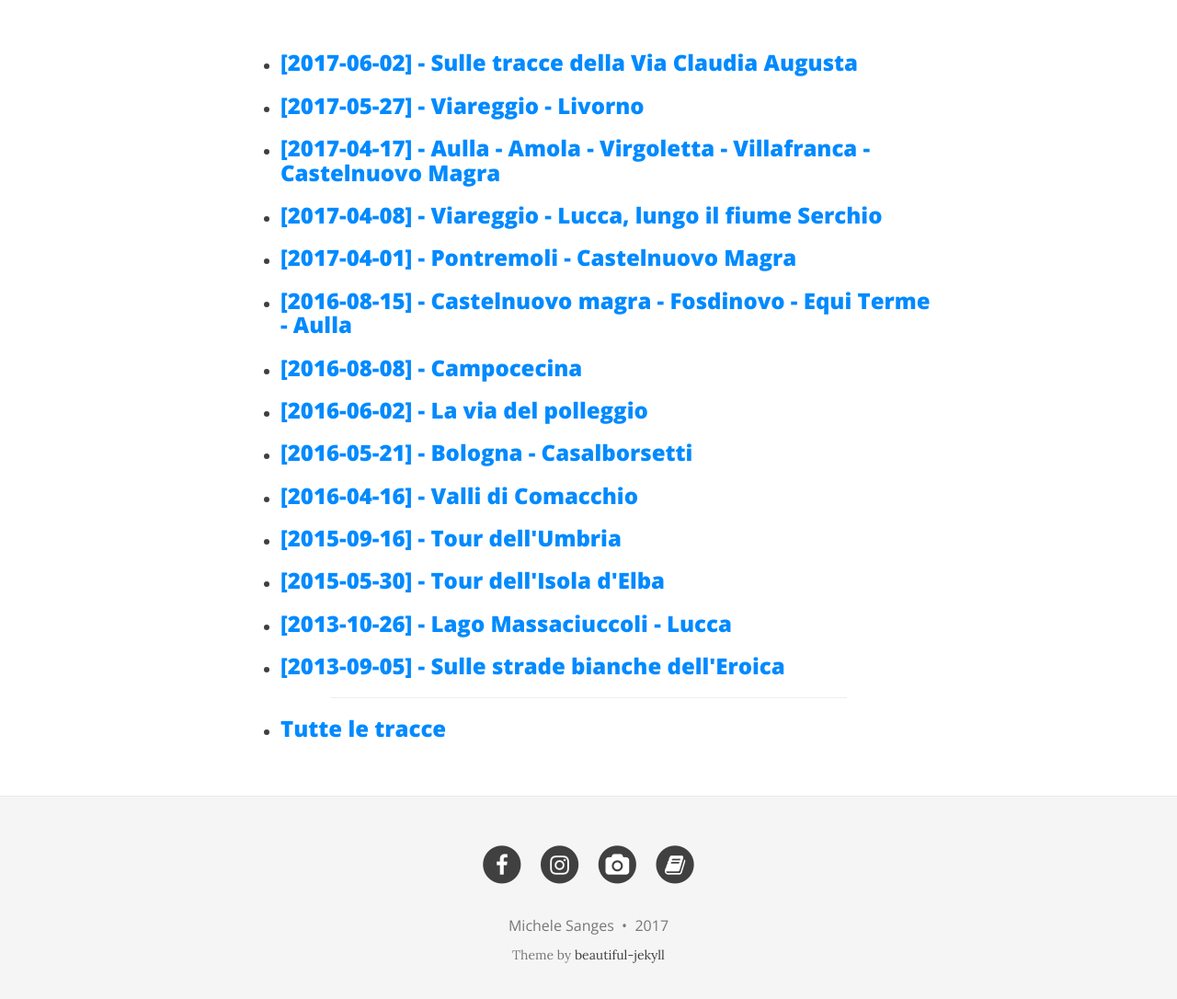
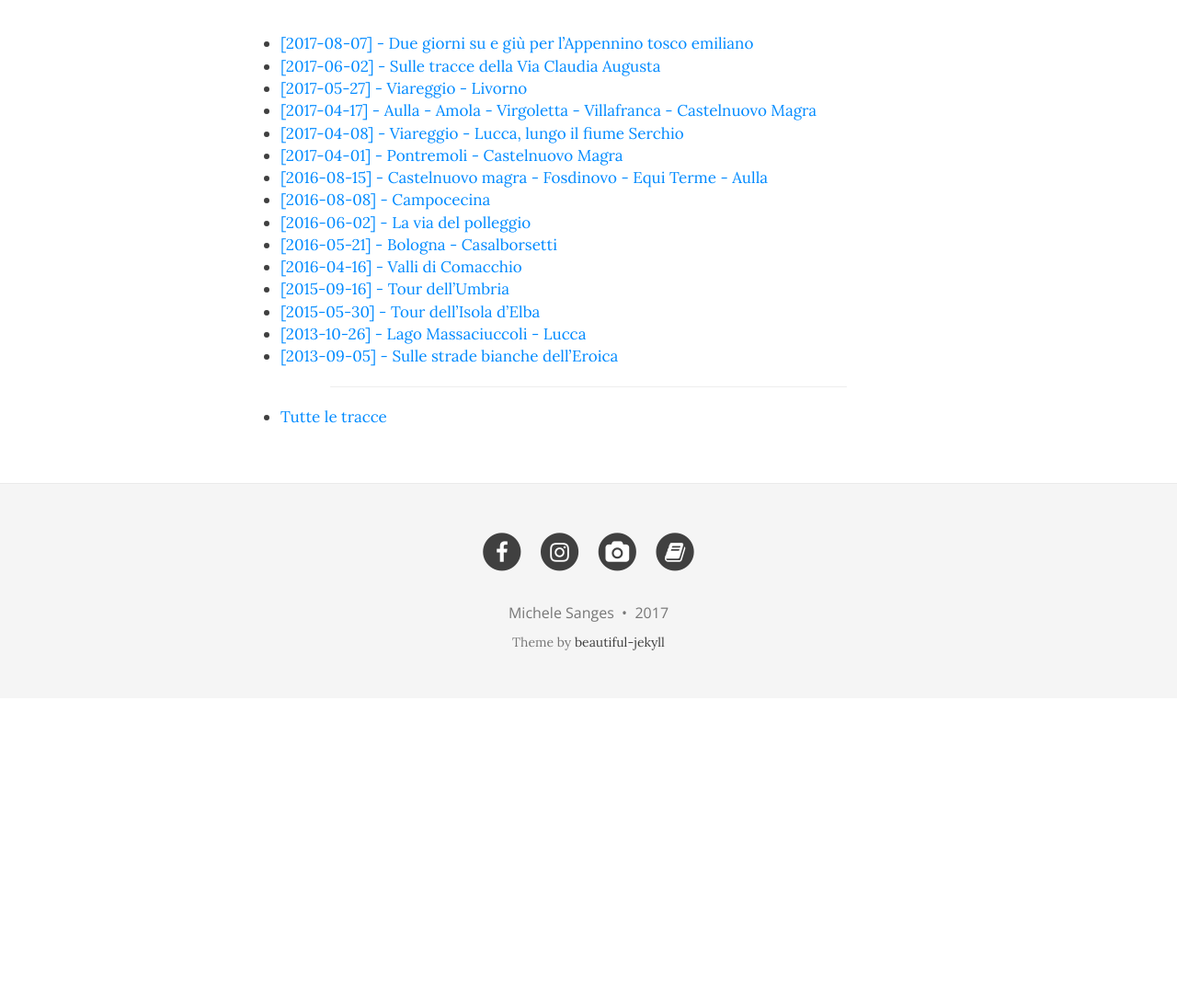
Before and after one commit to michelesanges/michelesanges.github.io, a Jekyll site: the page built from cicloturismo.md, in a window 1280 px wide and 1400 px high, scrolled down 671 px. Shown: the part 301-1387 px from the top of the window at 92% size. Built offline with Jekyll 4.4.1, drawn with Linux system fonts in a browser that asks for light colours; nearby versions of some CDN libraries; after the commit the page ends 1731 px from its top, so only the background shows below that.

Commit message:
Modifica di tracks e cicloturismo

```diff
--- a/cicloturismo.md
+++ b/cicloturismo.md
@@ -4,21 +4,21 @@ title: Cicloturismo
 subtitle: Il termine traccia denota solitamente un segno, un'orma o una scia, ma possiede diversi altri significati.
 bigimg: https://goo.gl/cPKT5w
 ---
-
-- <h3><a href="https://drive.google.com/open?id=1hj3sWT_fr3Ge119nEvXzRD_FIdM&usp=sharing" target="_blank">[2017-06-02] - Sulle tracce della Via Claudia Augusta</a></h3>
-- <h3><a href="https://drive.google.com/open?id=1m-C9PGES7bLrPu0gbruAaU6GacA&usp=sharing" target="_blank">[2017-05-27] - Viareggio - Livorno</a></h3>
-- <h3><a href="https://drive.google.com/open?id=1xGrzhtjdLYF_zswTsfnfGwlPyow&usp=sharing" target="_blank">[2017-04-17] - Aulla - Amola - Virgoletta - Villafranca - Castelnuovo Magra</a></h3>
-- <h3><a href="https://drive.google.com/open?id=1KarbCXSjhfjT-JXdQlYG-2_-XGc&usp=sharing" target="_blank">[2017-04-08] - Viareggio - Lucca, lungo il fiume Serchio</a></h3>
-- <h3><a href="https://drive.google.com/open?id=1wOLIDFFEBJZF10umCtSjSrZ1lq8&usp=sharing" target="_blank">[2017-04-01] - Pontremoli - Castelnuovo Magra</a></h3>
-- <h3><a href="https://drive.google.com/open?id=1xvuLJJB35LNyThXZ-8sD9m0CpVE&usp=sharing" target="_blank">[2016-08-15] - Castelnuovo magra - Fosdinovo - Equi Terme - Aulla</a></h3>
-- <h3><a href="https://drive.google.com/open?id=1oRC8jGOxfGSZ1sPGiUeqbCFEbIQ&usp=sharing" target="_blank">[2016-08-08] - Campocecina</a></h3>
-- <h3><a href="https://drive.google.com/open?id=1cdFs43xWW_7_O9ucBDpPOkYXX6A&usp=sharing" target="_blank">[2016-06-02] - La via del polleggio</a></h3>
-- <h3><a href="https://drive.google.com/open?id=1Ga2C1ro7J0g-n8TUDnblOP8f0ls&usp=sharing" target="_blank">[2016-05-21] - Bologna - Casalborsetti</a></h3>
-- <h3><a href="https://drive.google.com/open?id=11sB4F4Par19TgiNMzytU75Pn5kc&usp=sharing" target="_blank">[2016-04-16] - Valli di Comacchio</a></h3>
-- <h3><a href="https://drive.google.com/open?id=1q9x-WGZSyVwA9mUGt2RYapILjes&usp=sharing" target="_blank">[2015-09-16] - Tour dell'Umbria</a></h3>
-- <h3><a href="https://drive.google.com/open?id=1Q4jkeLe5KafmOrMhnDVWsbMWh6U&usp=sharing" target="_blank">[2015-05-30] - Tour dell'Isola d'Elba</a></h3>
-- <h3><a href="https://drive.google.com/open?id=1WSDh3--R4NSNzPPQ-YOB0YDv6FM&usp=sharing" target="_blank">[2013-10-26] - Lago Massaciuccoli - Lucca</a></h3>
-- <h3><a href="https://drive.google.com/open?id=1HEbczwzu4U1_5NzpV0zYkfC15uw&usp=sharing" target="_blank">[2013-09-05] - Sulle strade bianche dell'Eroica</a></h3>
+- <a href="https://drive.google.com/open?id=13vrIVpfs-UdKaRHAi0Q0iIRaa6k&usp=sharing" target="_blank">[2017-08-07] - Due giorni su e giù per l'Appennino tosco emiliano</a>
+- <a href="https://drive.google.com/open?id=1hj3sWT_fr3Ge119nEvXzRD_FIdM&usp=sharing" target="_blank">[2017-06-02] - Sulle tracce della Via Claudia Augusta</a>
+- <a href="https://drive.google.com/open?id=1m-C9PGES7bLrPu0gbruAaU6GacA&usp=sharing" target="_blank">[2017-05-27] - Viareggio - Livorno</a>
+- <a href="https://drive.google.com/open?id=1xGrzhtjdLYF_zswTsfnfGwlPyow&usp=sharing" target="_blank">[2017-04-17] - Aulla - Amola - Virgoletta - Villafranca - Castelnuovo Magra</a>
+- <a href="https://drive.google.com/open?id=1KarbCXSjhfjT-JXdQlYG-2_-XGc&usp=sharing" target="_blank">[2017-04-08] - Viareggio - Lucca, lungo il fiume Serchio</a>
+- <a href="https://drive.google.com/open?id=1wOLIDFFEBJZF10umCtSjSrZ1lq8&usp=sharing" target="_blank">[2017-04-01] - Pontremoli - Castelnuovo Magra</a>
+- <a href="https://drive.google.com/open?id=1xvuLJJB35LNyThXZ-8sD9m0CpVE&usp=sharing" target="_blank">[2016-08-15] - Castelnuovo magra - Fosdinovo - Equi Terme - Aulla</a>
+- <a href="https://drive.google.com/open?id=1oRC8jGOxfGSZ1sPGiUeqbCFEbIQ&usp=sharing" target="_blank">[2016-08-08] - Campocecina</a>
+- <a href="https://drive.google.com/open?id=1cdFs43xWW_7_O9ucBDpPOkYXX6A&usp=sharing" target="_blank">[2016-06-02] - La via del polleggio</a>
+- <a href="https://drive.google.com/open?id=1Ga2C1ro7J0g-n8TUDnblOP8f0ls&usp=sharing" target="_blank">[2016-05-21] - Bologna - Casalborsetti</a>
+- <a href="https://drive.google.com/open?id=11sB4F4Par19TgiNMzytU75Pn5kc&usp=sharing" target="_blank">[2016-04-16] - Valli di Comacchio</a>
+- <a href="https://drive.google.com/open?id=1q9x-WGZSyVwA9mUGt2RYapILjes&usp=sharing" target="_blank">[2015-09-16] - Tour dell'Umbria</a>
+- <a href="https://drive.google.com/open?id=1Q4jkeLe5KafmOrMhnDVWsbMWh6U&usp=sharing" target="_blank">[2015-05-30] - Tour dell'Isola d'Elba</a>
+- <a href="https://drive.google.com/open?id=1WSDh3--R4NSNzPPQ-YOB0YDv6FM&usp=sharing" target="_blank">[2013-10-26] - Lago Massaciuccoli - Lucca</a>
+- <a href="https://drive.google.com/open?id=1HEbczwzu4U1_5NzpV0zYkfC15uw&usp=sharing" target="_blank">[2013-09-05] - Sulle strade bianche dell'Eroica</a>
 
 <hr width="75%">
-- <h3><a href="http://michelesanges.github.io/tracks.html" target="_blank">Tutte le tracce</a></h3>
+- <a href="http://michelesanges.github.io/tracks.html" target="_blank">Tutte le tracce</a>
```
Also changed, not shown: tracks.html (+22 -22 lines).
